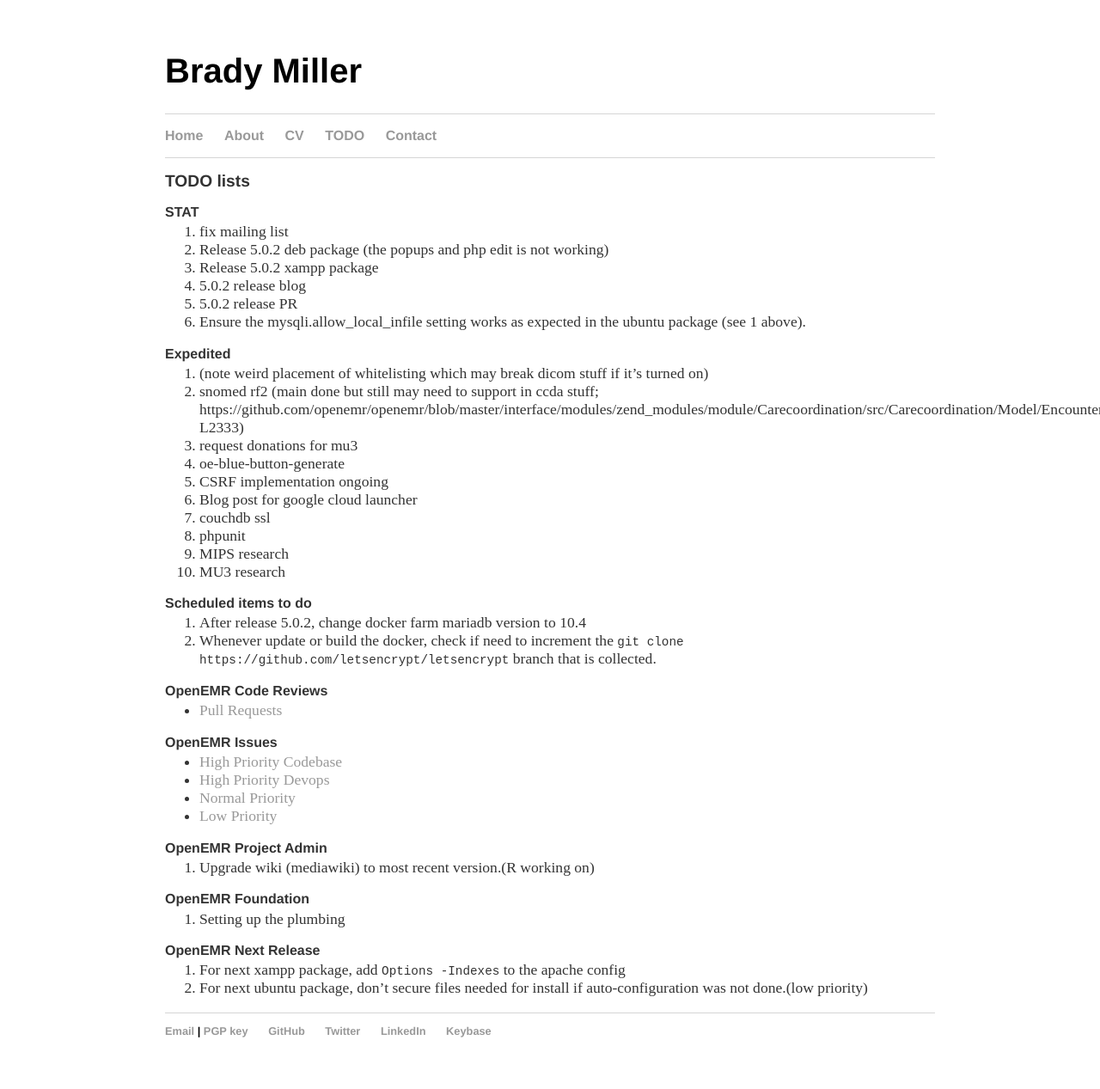
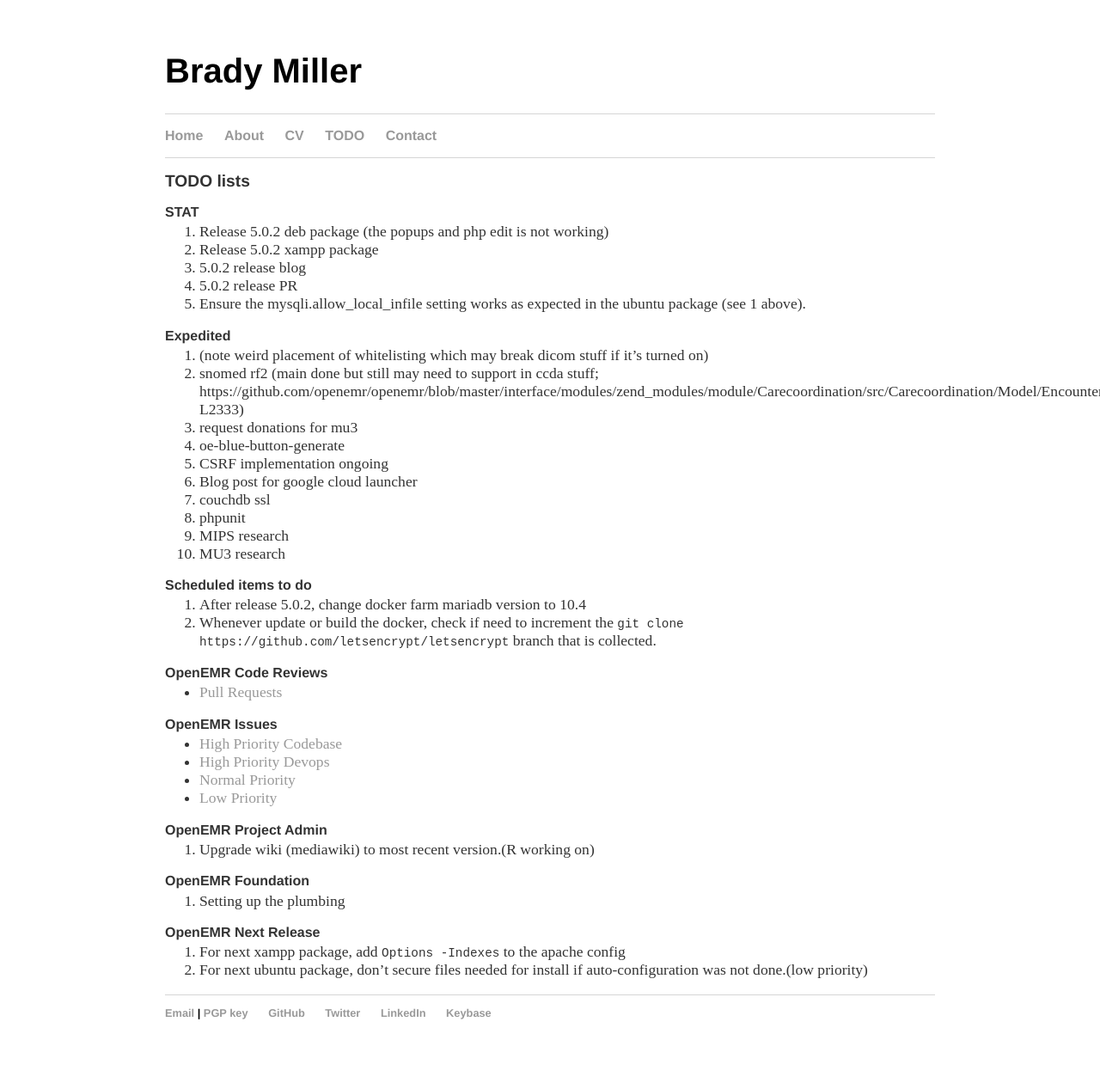
Before and after one commit to bradymiller/bradymiller.github.io, a Jekyll site: the page built from todo/index.md, in a window 1280 px wide. Shown: the whole page at 86% size. Built offline with Jekyll 4.4.1, drawn with Linux system fonts in a browser that asks for light colours; our own code applies the rules of GitHub Pages for plain Markdown files; after the commit the page ends 1246 px from its top, so only the background shows below that.

Commit message:
Update index.md

```diff
--- a/todo/index.md
+++ b/todo/index.md
@@ -4,7 +4,6 @@ layout: default
 ## TODO lists
 
 ### STAT
-1. fix mailing list
 1. Release 5.0.2 deb package (the popups and php edit is not working)
 1. Release 5.0.2 xampp package
 1. 5.0.2 release blog
```
